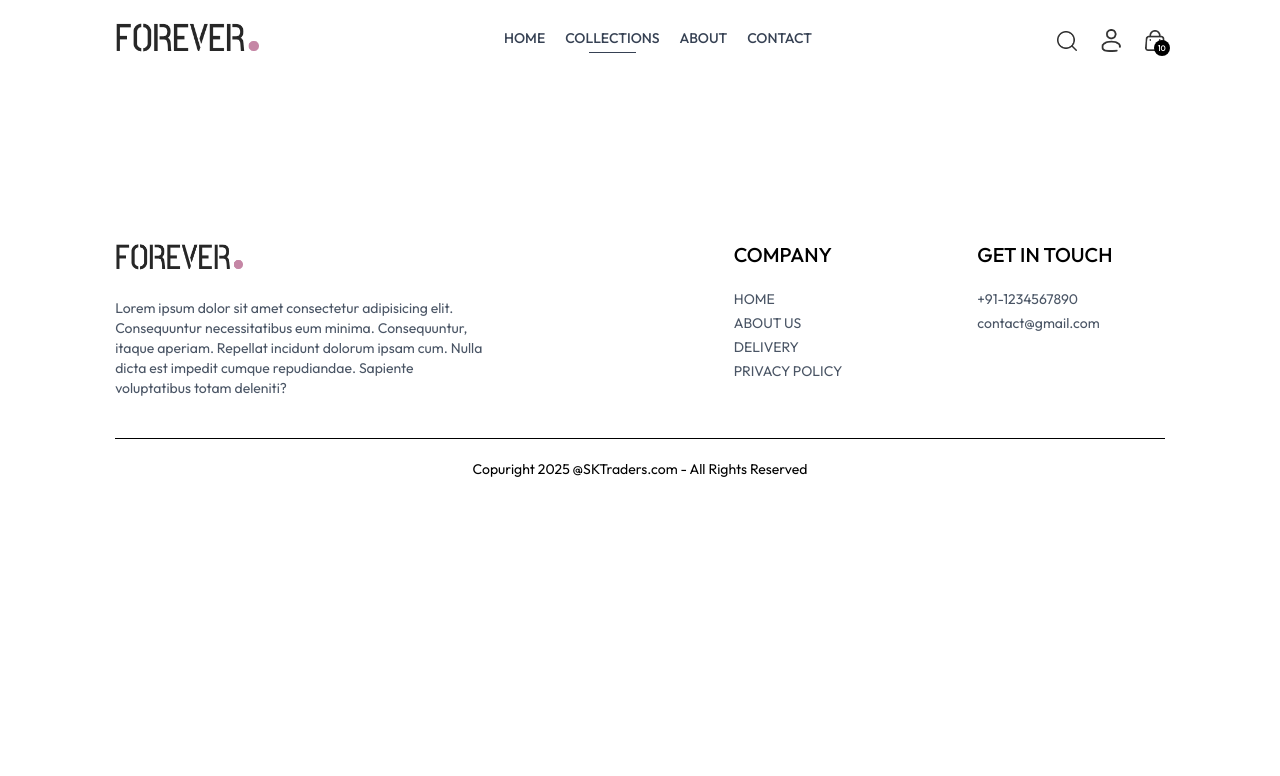
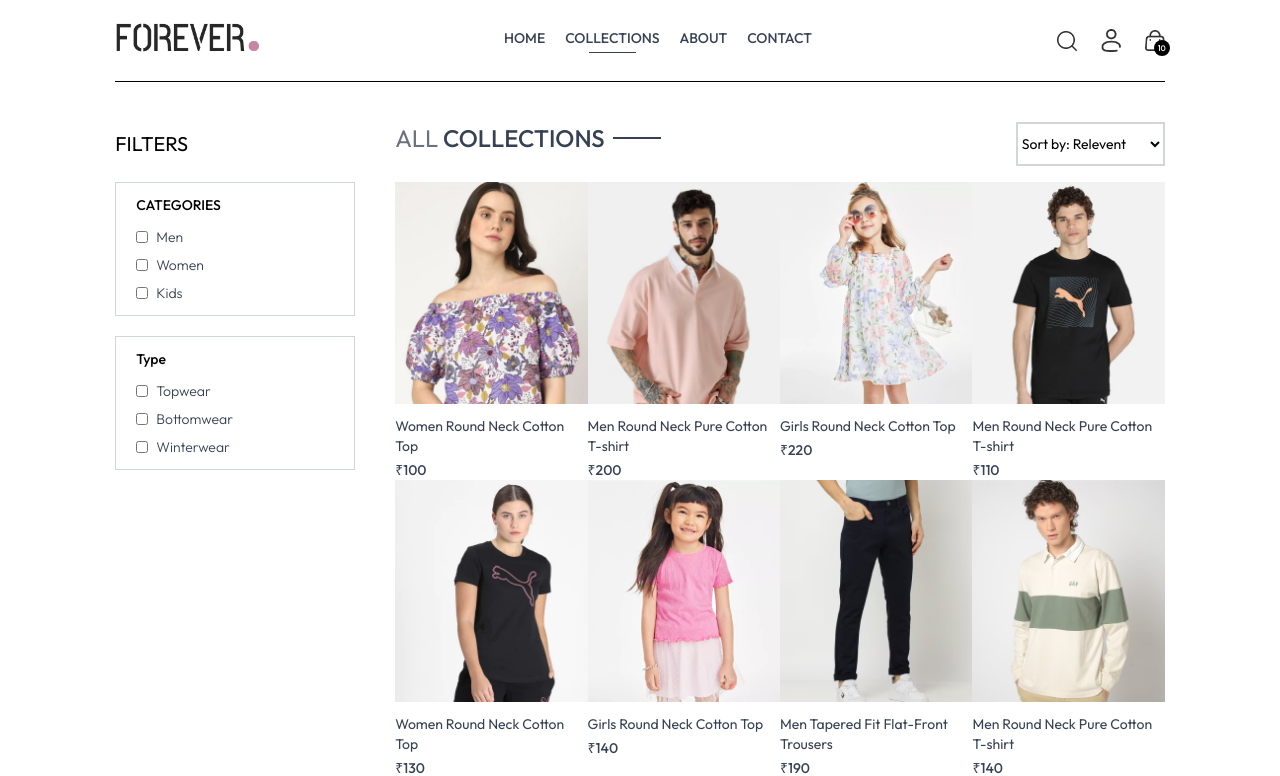
Before and after one commit to Omsh24/Sktraders-Ecommerce, a React (Vite) app in the folder client/: page /collections in a window 1280 px wide. Shown: the top 776 px of the page. Built offline with nearby package versions, Linux system fonts and the light colour scheme.

Commit message:
Added the Collections Page

```diff
--- a/client/src/pages/Collection.jsx
+++ b/client/src/pages/Collection.jsx
@@ -1,8 +1,121 @@
-import React from 'react'
+import React, { useContext, useEffect, useState } from 'react'
+import { ShopContext } from '../context/ShopContext'
+import { assets } from '../assets/frontend_assets/assets';
+import Title from '../components/Title';
+import ProductItem from '../components/ProductItem';
 
 const Collection = () => {
+  const {products} = useContext(ShopContext);
+  const [showFilter, setShowFilter] = useState(false);
+  const [filterProducts, setFilterProducts] = useState([]);
+  const [category, setCategory] = useState([]);
+  const [subCategory, setSubCategory] = useState([]);
+
+  const toggleCategory = (e) => {
+    if(category.includes(e.target.value)){
+      setCategory(prev => prev.filter(item => item !== e.target.value));
+    }
+    else{
+      setCategory(prev => [...prev, e.target.value]);
+    }
+  }
+
+  const toggleSubCategory = (e) => {
+    if(subCategory.includes(e.target.value)){
+      setSubCategory(prev => prev.filter(item => item !== e.target.value));
+    }
+    else{
+      setSubCategory(prev => [...prev, e.target.value]);
+    }
+  }
+
+  const applyFilter = () => {
+    let productsCopy = products.slice();
+
+    if(category.length > 0){
+      productsCopy = productsCopy.filter(item => category.includes(item.category));
+    }
+
+    if(subCategory.length > 0){
+      productsCopy = productsCopy.filter(item => subCategory.includes(item.subCategory));
+    }
+
+    setFilterProducts(productsCopy)
+  }
+
+  useEffect(()=>{
+    applyFilter();
+  }, [category, subCategory])
+
   return (
-    <div>
+    <div className='flex flex-col sm:flex-row gap-1 sm:gap-10 pt-10 border-t'>
+
+      {/* Filter options */}
+      <div className='min-w-60'>
+        <p onClick={() =>setShowFilter(!showFilter)} className='my-2 text-xl flex items-center cursor-pointer gap-2'>FILTERS
+          <img src={assets.dropdown_icon} className={`h-3 sm:hidden ${showFilter ? 'rotate-90' : '' } `} alt="" />
+        </p>
+        {/* category filters */}
+        <div className={`border border-gray-300 pl-5 py-3 mt-6 ${showFilter ? '' : 'hidden'} sm:block`}>
+          <p className='mb-3 text-sm font-medium'>CATEGORIES</p>
+          <div className='flex flex-col gap-2 text-sm font-light text-gray-700'>
+            <p className='flex gap-2'>
+              <input type="checkbox" className='w-3' value={'Men'} onChange={toggleCategory}/> Men
+            </p>
+
+            <p className='flex gap-2'>
+              <input type="checkbox" className='w-3' value={'Women'} onChange={toggleCategory}/> Women
+            </p>
+
+            <p className='flex gap-2'>
+              <input type="checkbox" className='w-3' value={'Kids'} onChange={toggleCategory}/> Kids
+            </p>
+          </div>
+        </div>
+
+        {/* Sub categories */}
+        <div className={`border border-gray-300 pl-5 py-3 my-5 ${showFilter ? '' : 'hidden'} sm:block`}>
+          <p className='mb-3 text-sm font-medium'>Type</p>
+          <div className='flex flex-col gap-2 text-sm font-light text-gray-700'>
+            <p className='flex gap-2'>
+              <input type="checkbox" className='w-3' value={'Topwear'} onChange={toggleSubCategory}/> Topwear
+            </p>
+
+            <p className='flex gap-2'>
+              <input type="checkbox" className='w-3' value={'Bottomwear'} onChange={toggleSubCategory}/> Bottomwear
+            </p>
+
+            <p className='flex gap-2'>
+              <input type="checkbox" className='w-3' value={'Winterwear'} onChange={toggleSubCategory}/> Winterwear
+            </p>
+          </div>
+        </div>
+      </div>
+
+      {/* Right side */}
+      <div className='flex-1'>
+        <div className='flex justify-between text-base sm:text-2xl mb-4'>
+          <Title text1={'ALL'} text2={'COLLECTIONS'} />
+          {/* Product sort */}
+          <select className='border-2 border-gray-300 text-sm ox-2'>
+            <option value="relevent">Sort by: Relevent</option>
+            <option value="low-high">Sort by: Low to High</option>
+            <option value="high-low">Sort by: High to Low</option>
+          </select>
+        </div>
+
+        {/* Map products */}
+        <div className='grid grid-cols-2 sm:grid-cols-3 md:grid-cols-4'>
+          {
+            filterProducts.map((item, index) => (
+              <ProductItem key={index} name={item.name} price={item.price} id={item._id} image={item.image} />
+            ))
+          }
+        </div>
+
+      </div>
+
+
 
     </div>
   )
```
